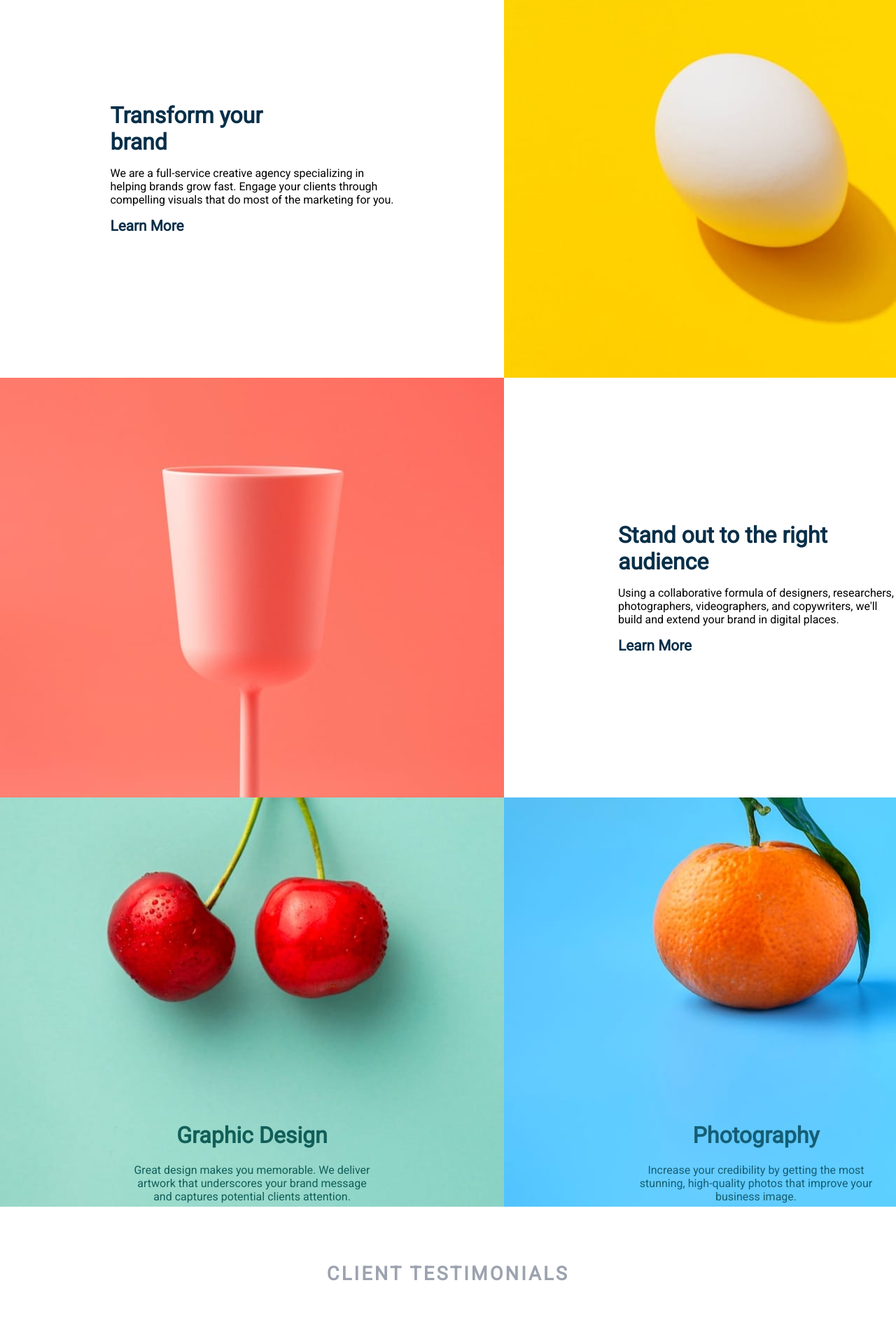
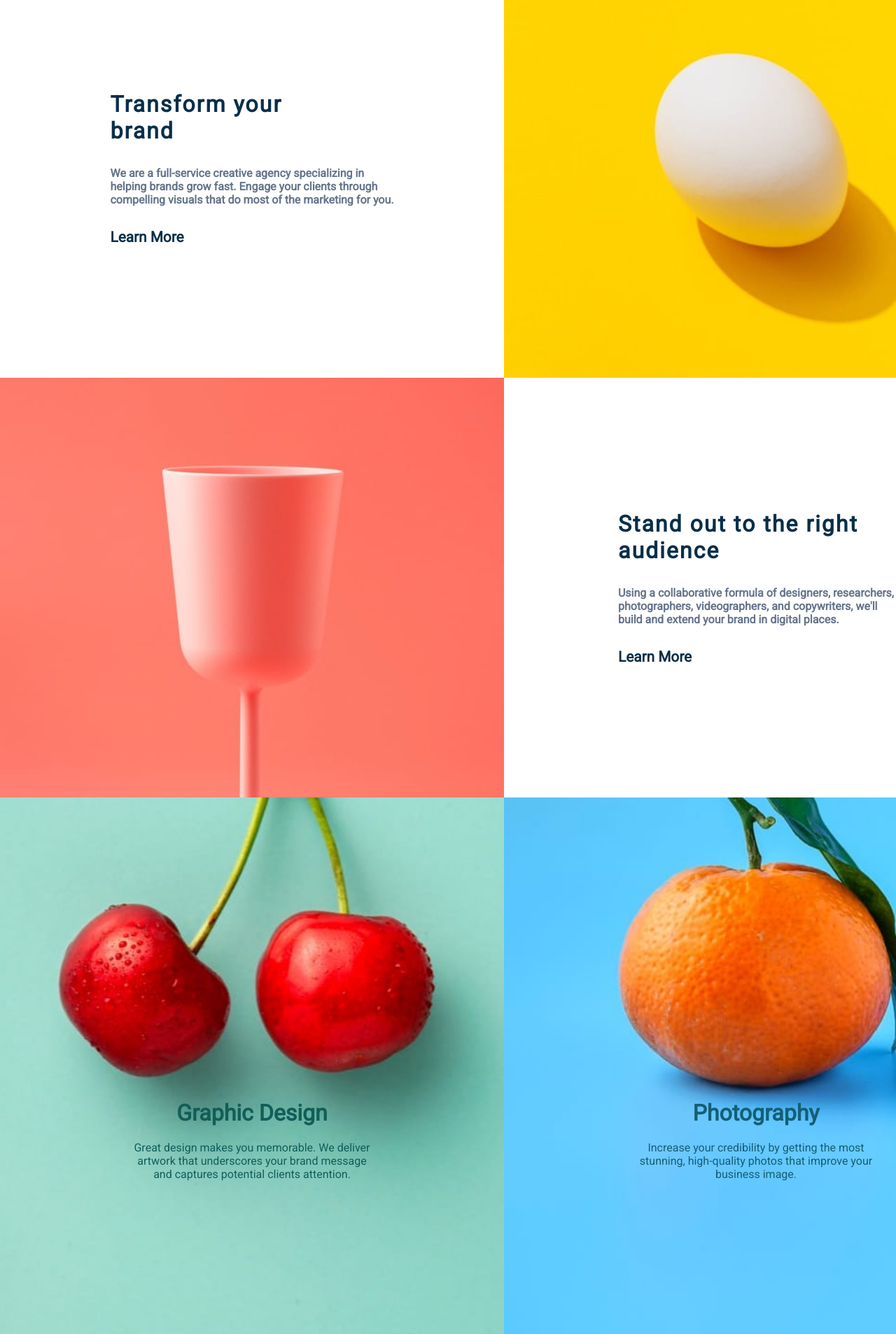
Before and after one commit to elidvenega/react-landing-page, a React (Vite) app: page / in a window 1280 px wide. Shown: the part 860-2767 px from the top of the page at 70% size. Built offline with nearby package versions, Linux system fonts and the light colour scheme.

Commit message:
Worked on making project responsive

```diff
--- a/src/App.css
+++ b/src/App.css
@@ -8,6 +8,7 @@
   --h2-font-size: 2rem;
   --nav-hover-color: #7dd3fc;
   --testimonials-font-color: #9ca3af;
+  --paragraph-grey-color: #64748b;
   --footer-color: #99f6e4;
 }
 /* Header and nav classes */
@@ -78,16 +79,34 @@
   min-height: 100vh;
 }
 
+.content-text {
+  margin: auto;
+}
+
+.content-text h2 {
+  color: var(--dark-blue-text-color);
+  font-size: var(--h2-font-size);
+  font-weight: 900;
+  margin-bottom: 2rem;
+  letter-spacing: 2px;
+}
+
+.content-text p {
+  color: var(--paragraph-grey-color);
+  font-weight: bold;
+}
+
 .content-img-cherry {
   background: url("./assets/images/desktop/image-graphic-design.jpg") no-repeat
     center center/cover;
+  min-height: 100vh;
 }
 
 .content-img-cherry h2 {
   color: var(--green-color);
   font-size: var(--h2-font-size);
   text-align: center;
-  margin-top: 29rem;
+  margin-top: 27rem;
 }
 
 .content-img-cherry p {
@@ -100,13 +119,14 @@
 .content-img-orange {
   background: url("./assets/images/desktop/image-photography.jpg") no-repeat
     center center/cover;
+  min-height: 100vh;
 }
 
 .content-img-orange h2 {
   color: var(--blue-color);
   font-size: var(--h2-font-size);
   text-align: center;
-  margin-top: 29rem;
+  margin-top: 27rem;
 }
 
 .content-img-orange p {
@@ -116,22 +136,11 @@
   padding: 0.3rem;
 }
 
-.content-text {
-  margin: auto;
-}
-
-.content-text h2 {
-  color: var(--dark-blue-text-color);
-  font-size: var(--h2-font-size);
-  font-weight: 900;
-  margin-bottom: 1rem;
-}
-
 .content-text h3 {
   color: var(--dark-blue-text-color);
   font-weight: 900;
   font-size: 1.3rem;
-  margin-top: 1rem;
+  margin-top: 2rem;
 }
 
 /* Testimonials CSS */
@@ -165,6 +174,8 @@
 }
 
 .testimonials-container p {
+  color: var(--paragraph-grey-color);
+  font-weight: bold;
   padding: 1.2rem;
   line-height: 1.7;
 }
@@ -233,6 +244,9 @@
   gap: 1rem;
 }
 .footer-image-links a {
+  display: flex;
+  justify-content: center;
+  align-items: center;
   text-decoration: none;
 }
 
@@ -241,12 +255,13 @@
 /* .footer-image-links img {
   filter: hue-rotate(100deg);
 } */
+
 .footer-image-links img:hover {
   filter: brightness(6);
   transition: 0.9s;
 }
 
-@media screen and (max-width: 780px) {
+@media screen and (max-width: 760px) {
   .header-logo {
     font-size: calc(var(--h2-font-size) - 0.7rem);
   }
@@ -263,4 +278,35 @@
     display: flex;
     flex-direction: column;
   }
+
+  .content-text {
+    text-align: center;
+    padding: 2rem;
+  }
+
+  .content-text h2 {
+    letter-spacing: 0;
+  }
+
+  .content-text p {
+    line-height: 1.5;
+    padding: 0.4rem;
+  }
+
+  .testimonials-container {
+    display: flex;
+    flex-direction: column;
+    padding: 0.5rem;
+  }
+  .food-images-container {
+    display: grid;
+    grid-template-columns: repeat(2, 1fr);
+  }
+  .food-images {
+    width: 100%;
+  }
+
+  .footer .footer-nav nav ul {
+    margin: 1rem 0 3rem 0;
+  }
 }
--- a/src/components/Content.tsx
+++ b/src/components/Content.tsx
@@ -6,12 +6,11 @@ export default function Content() {
     <>
       <div className="content-container">
         <div className="content-text">
-          <h2 className="m-1">
+          <h2>
             Transform your <br />
             brand
           </h2>
-
-          <p className="m-1">
+          <p>
             We are a full-service creative agency specializing in
             <br />
             helping brands grow fast. Engage your clients through
@@ -24,15 +23,15 @@ export default function Content() {
         <img className="content-img" src={EggImg} alt="egg-img" />
         <img className="content-img" src={PinkCup} alt="pick-cup" />
         <div className="content-text">
-          <h2 className="">
-            Stand out to the right <br /> audience{" "}
+          <h2>
+            Stand out to the right <br /> audience
           </h2>
-          <p className="">
+          <p>
             Using a collaborative formula of designers, researchers, <br />
             photographers, videographers, and copywriters, we'll <br />
             build and extend your brand in digital places.
           </p>
-          <h3 className="">Learn More</h3>
+          <h3>Learn More</h3>
         </div>
         <div className="content-img-cherry">
           <h2>Graphic Design</h2>
--- a/src/components/Footer.tsx
+++ b/src/components/Footer.tsx
@@ -25,19 +25,15 @@ export default function Footer() {
         </div>
         <div className="footer-image-links">
           <a href="#">
-            {" "}
             <img src={Facebook} alt="facebook" />
           </a>
           <a href="#">
-            {" "}
             <img src={Instagram} alt="instagram" />
           </a>
           <a href="#">
-            {" "}
             <img src={Twitter} alt="twitter" />
           </a>
           <a href="#">
-            {" "}
             <img src={Pinterest} alt="pinterest" />
           </a>
         </div>
--- a/src/index.css
+++ b/src/index.css
@@ -9,7 +9,7 @@
 }
 
 body {
-font-family: 'Roboto', sans-serif;
+  font-family: "Roboto", sans-serif;
   max-width: 100%;
   min-height: 100vh;
 }
```
